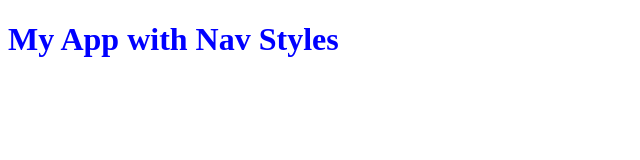
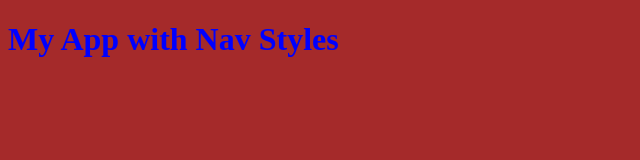
Before and after one commit to thinkful-ei-leopard/charles_chris_test_repo_2, a plain HTML site: page index.html in a window 1280 px wide. Shown: the whole page, without its empty margins (0-640 px from the left). Drawn offline with Linux system fonts and the light colour scheme.

Commit message:
added background

```diff
--- a/headers.css
+++ b/headers.css
@@ -1,3 +1,7 @@
 h1{
  color: blue;
 }
+
+body {
+    background-color: brown;
+}
```
